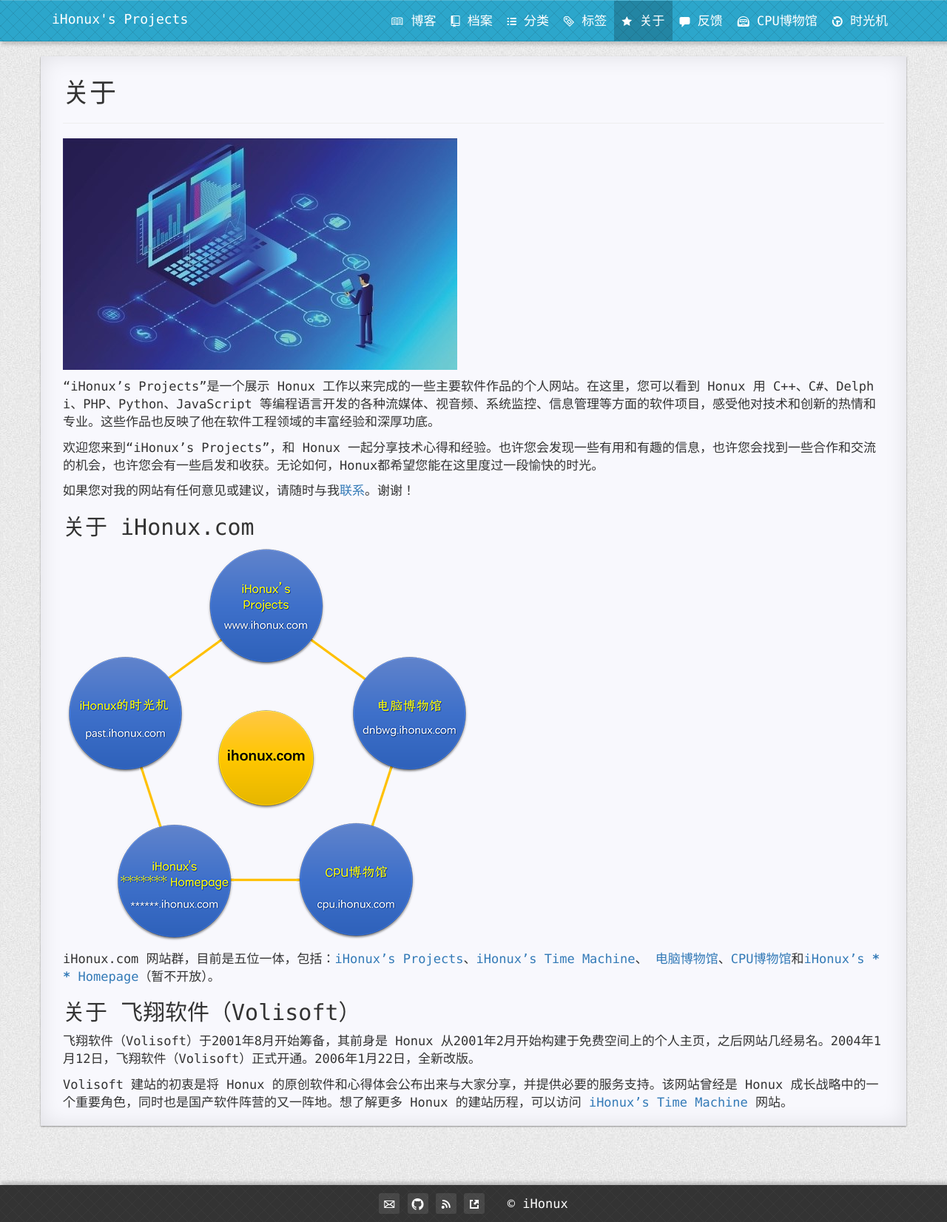
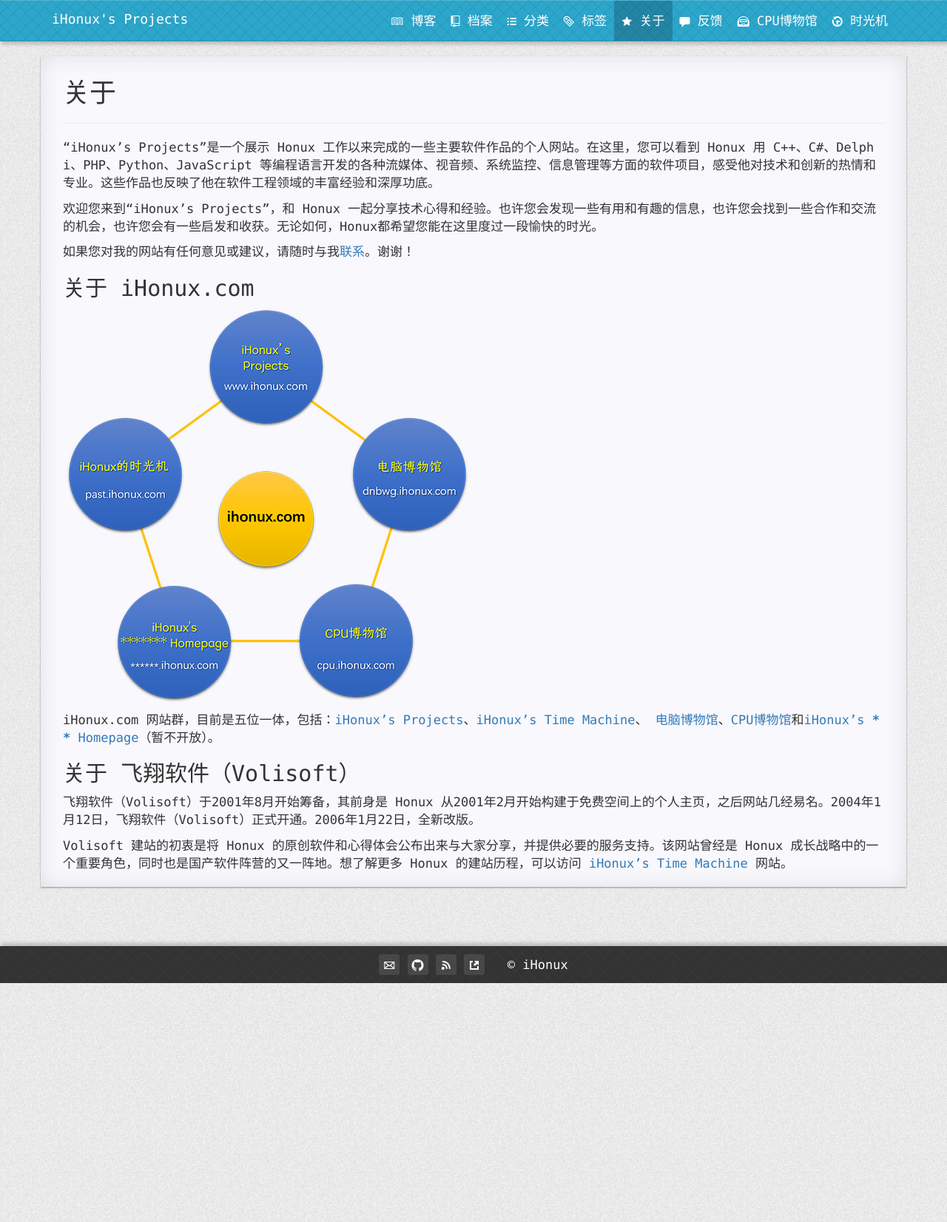
Before and after one commit to fxrj/fxrj.github.io, a Jekyll site: the page built from pages/4about.md, in a window 1280 px wide. Shown: the whole page at 74% size. Built offline with Jekyll 4.4.1, drawn with Linux system fonts in a browser that asks for light colours; nearby versions of some CDN libraries; comment, search, counter and statistics services are not loaded.

Commit message:
Update 4about.md

```diff
--- a/pages/4about.md
+++ b/pages/4about.md
@@ -5,8 +5,6 @@ permalink: /about/
 icon: octicon-star
 isNavItem: true
 ---
-
-<img style="width:100%; max-width:533px;" src="{{ site.imgrepo }}/iHonuxProjectsAbout.jpg" alt="关于 iHonux's Projects">
 
 “iHonux's Projects”是一个展示 Honux 工作以来完成的一些主要软件作品的个人网站。在这里，您可以看到 Honux 用 C++、C#、Delphi、PHP、Python、JavaScript 等编程语言开发的各种流媒体、视音频、系统监控、信息管理等方面的软件项目，感受他对技术和创新的热情和专业。这些作品也反映了他在软件工程领域的丰富经验和深厚功底。
 
```
